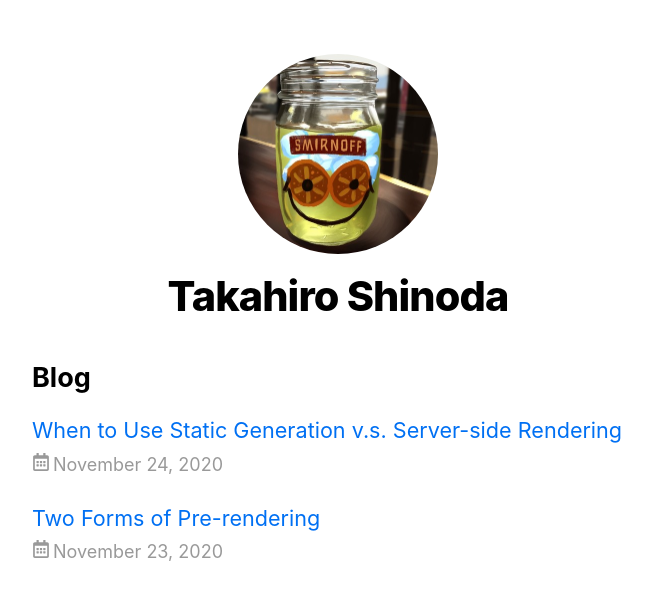
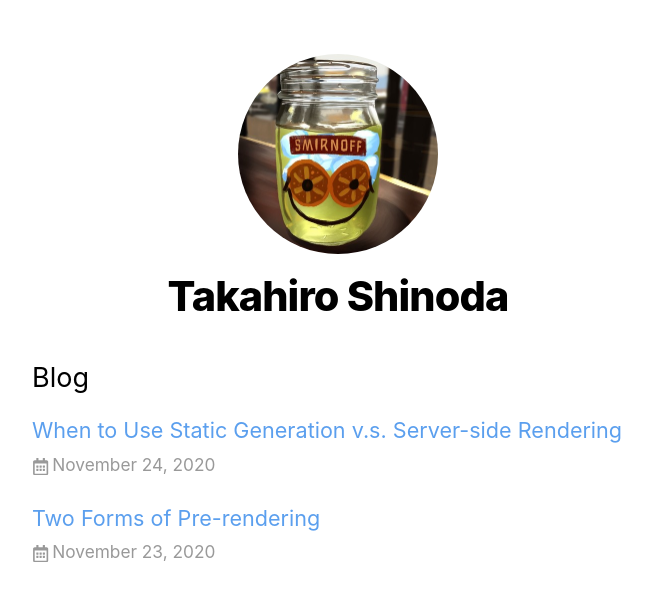
Before and after one commit to TakaShinoda/blog, a Next.js app: page / in a window 1280 px wide. Shown: the top 600 px of the page, without its empty margins (302-954 px from the left). Built offline with nearby package versions, Linux system fonts and the light colour scheme.

Commit message:
tailwind

```diff
--- a/styles/global.css
+++ b/styles/global.css
@@ -1,3 +1,5 @@
+@tailwind base;
+@tailwind components;
 html,
 body {
   padding: 0;
@@ -7,13 +9,12 @@ body {
   line-height: 1.6;
   font-size: 18px;
 }
-
 * {
   box-sizing: border-box;
 }
 
 a {
-  color: #0070f3;
+  color: #5b9fee;
   text-decoration: none;
 }
 
@@ -25,3 +26,8 @@ img {
   max-width: 100%;
   display: block;
 }
+
+svg {
+  display: inline;
+}
+@tailwind utilities;
```
